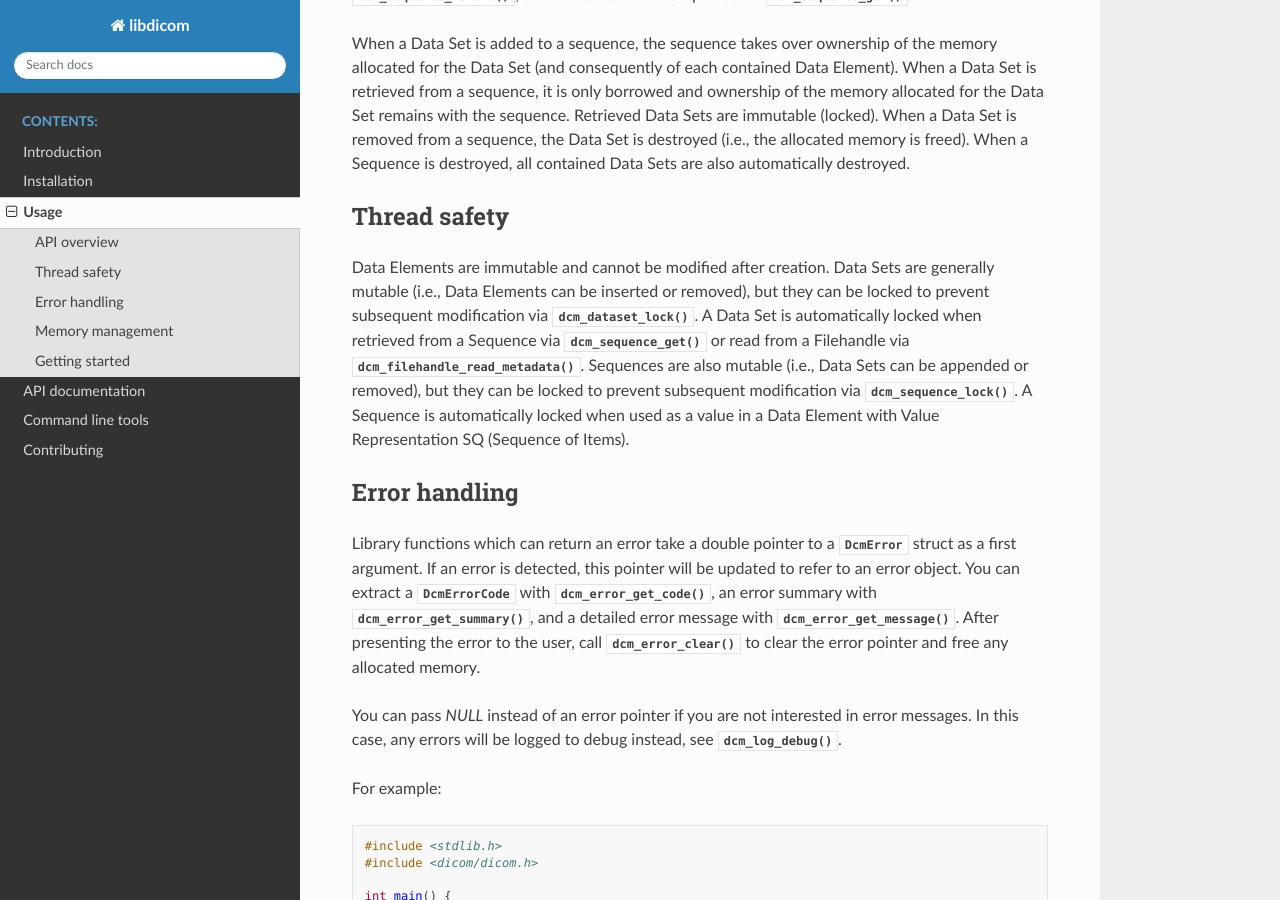
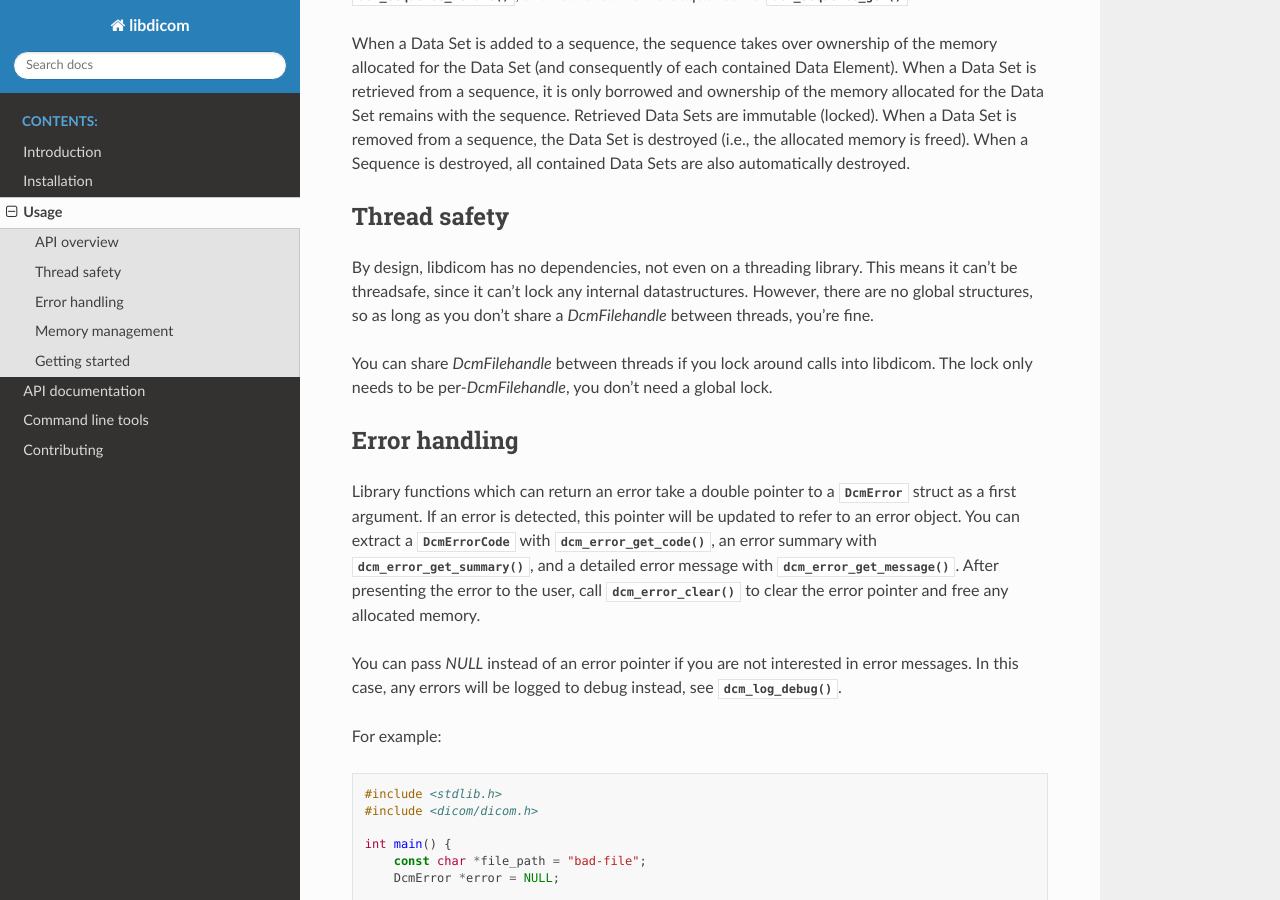
Before and after one commit to ImagingDataCommons/libdicom, a Sphinx documentation site: the page built from doc/source/usage.rst, in a window 1280 px wide and 900 px high, scrolled down 2015 px. Built offline with Sphinx 7.4.7 and the Read the Docs theme 2.0.0, drawn with Linux system fonts in a browser that asks for light colours.

Commit message:
improve thread safety docs
The notes in usage.rst about threadsafety were not correct, update them.

See https://github.com/ImagingDataCommons/libdicom/issues/76

Thanks mollyclaretechcyte

```diff
--- a/doc/source/usage.rst
+++ b/doc/source/usage.rst
@@ -126,16 +126,14 @@ Data Sets are also automatically destroyed.
 Thread safety
 +++++++++++++
 
-Data Elements are immutable and cannot be modified after creation.
-Data Sets are generally mutable (i.e., Data Elements can be inserted or
-removed), but they can be locked to prevent subsequent modification via
-:c:func:`dcm_dataset_lock()`.  A Data Set is automatically locked when
-retrieved from a Sequence via :c:func:`dcm_sequence_get()` or read from
-a Filehandle via :c:func:`dcm_filehandle_read_metadata()`.  Sequences are
-also mutable (i.e., Data Sets can be appended or removed), but they can be
-locked to prevent subsequent modification via :c:func:`dcm_sequence_lock()`.
-A Sequence is automatically locked when used as a value in a Data Element
-with Value Representation SQ (Sequence of Items).
+By design, libdicom has no dependencies, not even on a threading
+library. This means it can't be threadsafe, since it can't lock any internal
+datastructures. However, there are no global structures, so as long as you
+don't share a `DcmFilehandle` between threads, you're fine.
+
+You can share `DcmFilehandle` between threads if you lock around calls into
+libdicom. The lock only needs to be per-`DcmFilehandle`, you don't need a
+global lock.
 
 Error handling
 ++++++++++++++
```
